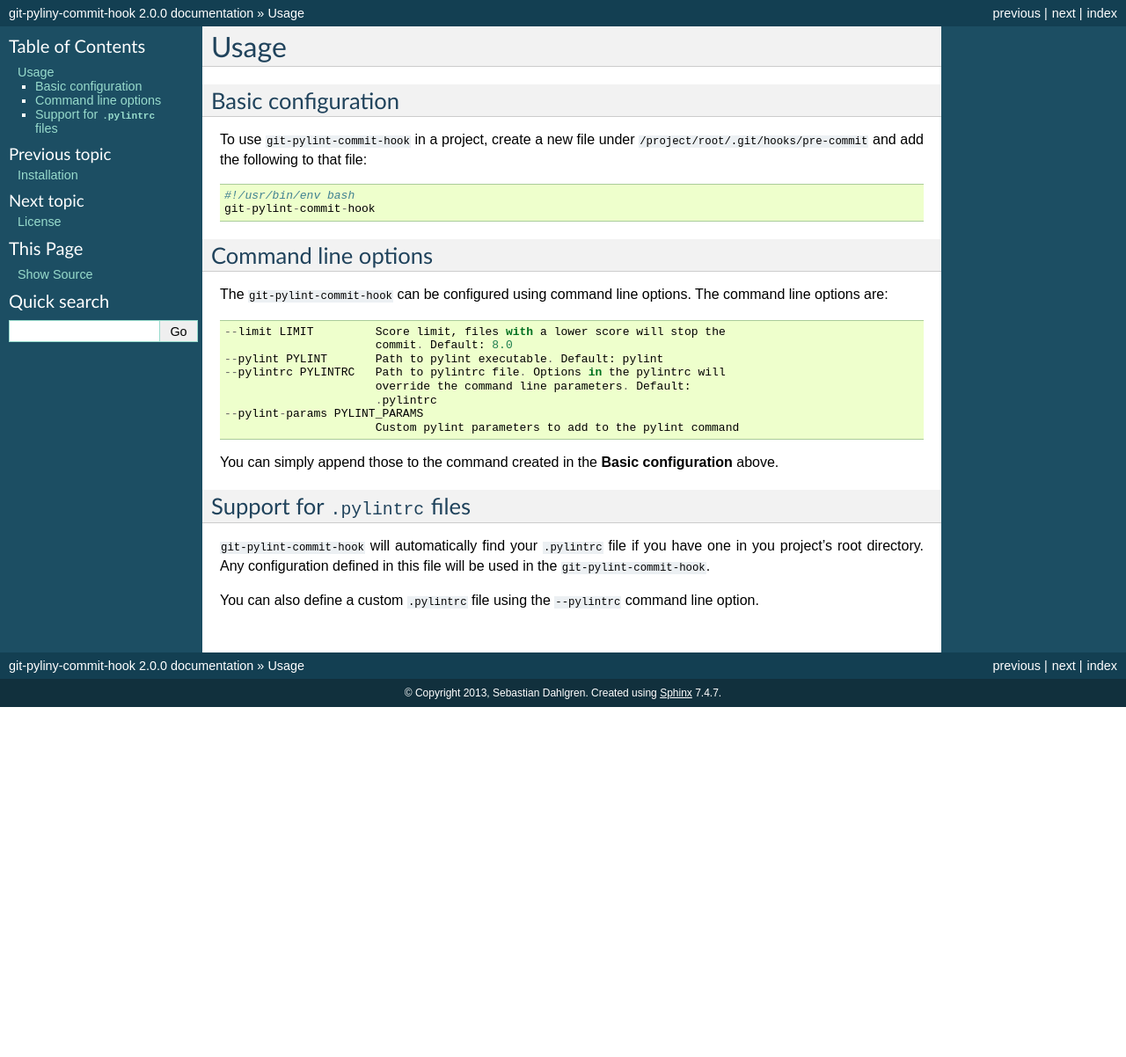
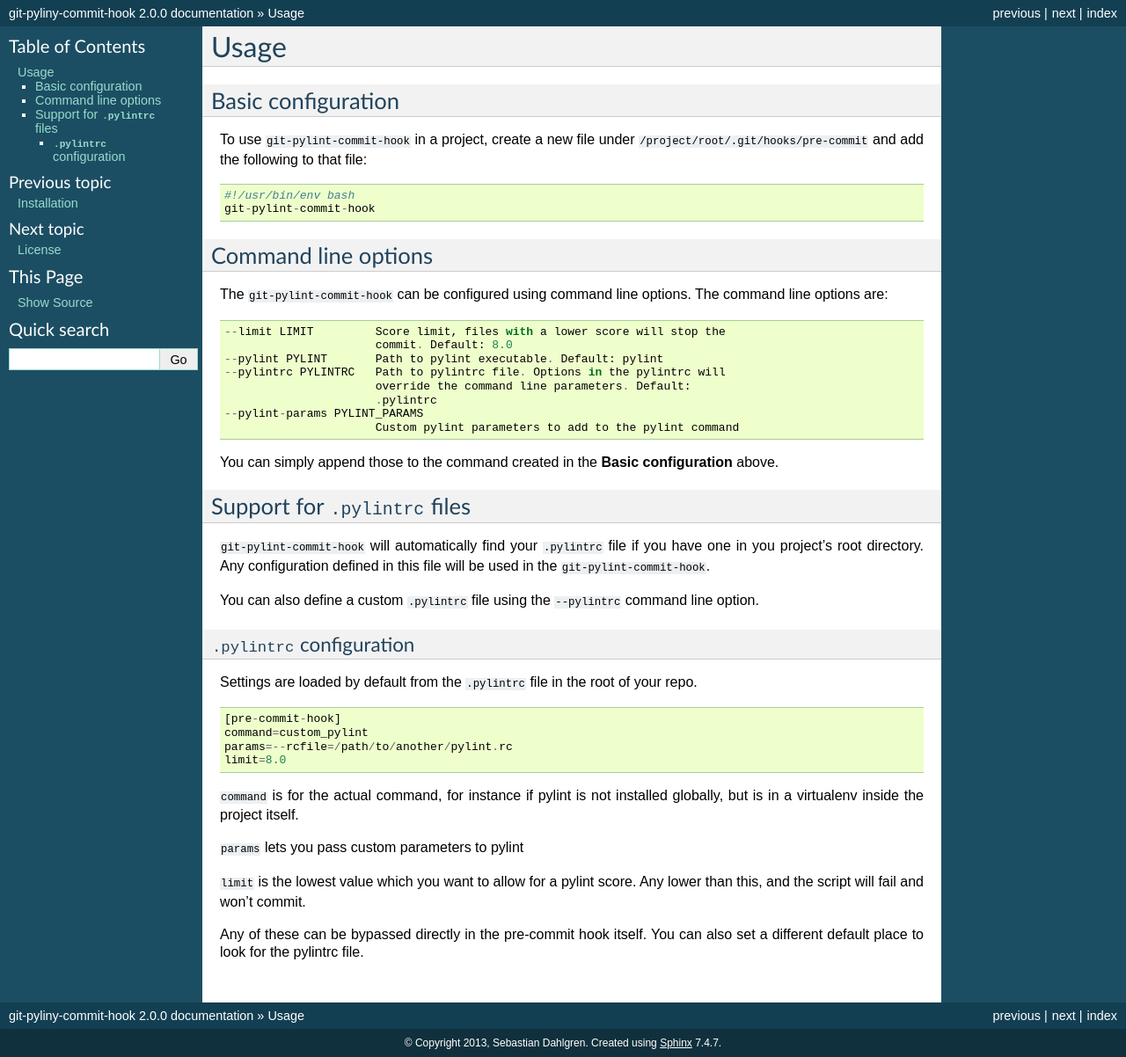
Before and after one commit to sebdah/git-pylint-commit-hook, a Sphinx documentation site: the page built from docs/usage.rst, in a window 1280 px wide. Shown: the whole page at 88% size. Built offline with Sphinx 7.4.7, drawn with Linux system fonts in a browser that asks for light colours; before the commit the page ends 900 px from its top, so only the background shows below that.

Commit message:
Updated documentation abit

```diff
--- a/docs/usage.rst
+++ b/docs/usage.rst
@@ -35,3 +35,23 @@ Support for ``.pylintrc`` files
 ``git-pylint-commit-hook`` will automatically find your ``.pylintrc`` file if you have one in you project's root directory. Any configuration defined in this file will be used in the ``git-pylint-commit-hook``.
 
 You can also define a custom ``.pylintrc`` file using the ``--pylintrc`` command line option.
+
+
+``.pylintrc`` configuration
+^^^^^^^^^^^^^^^^^^^^^^^^^^^
+
+Settings are loaded by default from the ``.pylintrc`` file in the root of your repo.
+::
+
+    [pre-commit-hook]
+    command=custom_pylint
+    params=--rcfile=/path/to/another/pylint.rc
+    limit=8.0
+
+``command`` is for the actual command, for instance if pylint is not installed globally, but is in a virtualenv inside the project itself.
+
+``params`` lets you pass custom parameters to pylint
+
+``limit`` is the lowest value which you want to allow for a pylint score.  Any lower than this, and the script will fail and won't commit.
+
+Any of these can be bypassed directly in the pre-commit hook itself.  You can also set a different default place to look for the pylintrc file.
```
Also changed, not shown: README.md (+2 -2 lines).
